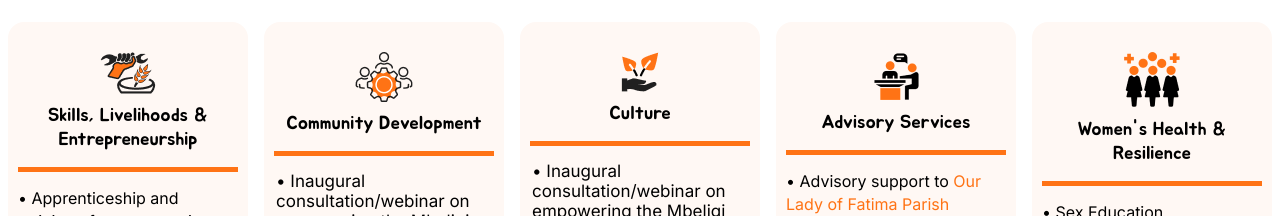
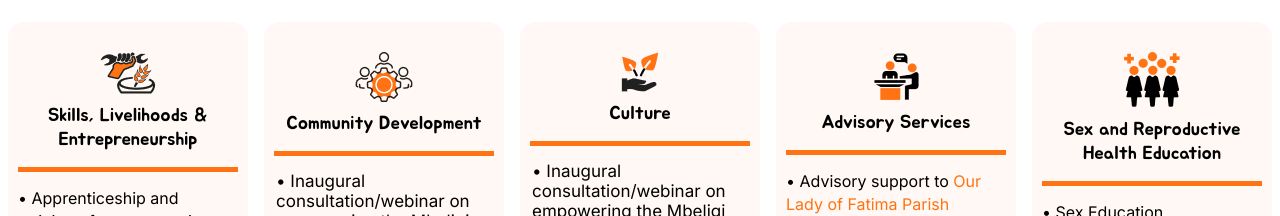
Before and after one commit to TraitzTech/ANfoundation, a React (Create React App) app: page /works in a window 1280 px wide. Shown: the part 1150-1366 px from the top of the page. Built offline with nearby package versions, Linux system fonts and the light colour scheme.

Commit message:
Update Abeventpillars.jsx

```diff
--- a/src/components/abouteventpillars/Abeventpillars.jsx
+++ b/src/components/abouteventpillars/Abeventpillars.jsx
@@ -106,7 +106,7 @@ const Abeventpillars = () => {
               <div className="custom-slide">
                 <Varpillar5
                   bgImage={whr}
-                  headercontent={"Women's Health & Resilience"}
+                  headercontent={"Sex and Reproductive Health Education"}
                 />
               </div>
             </div>
```
